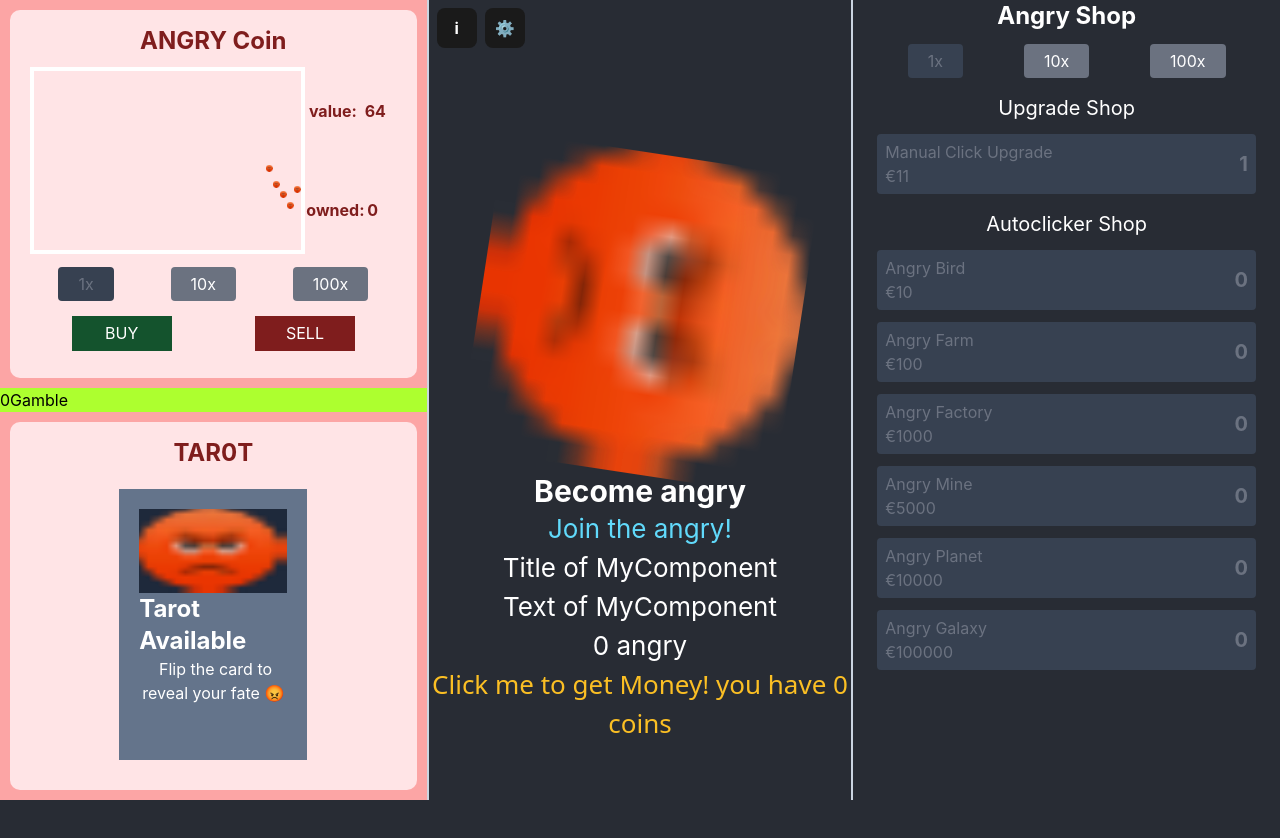
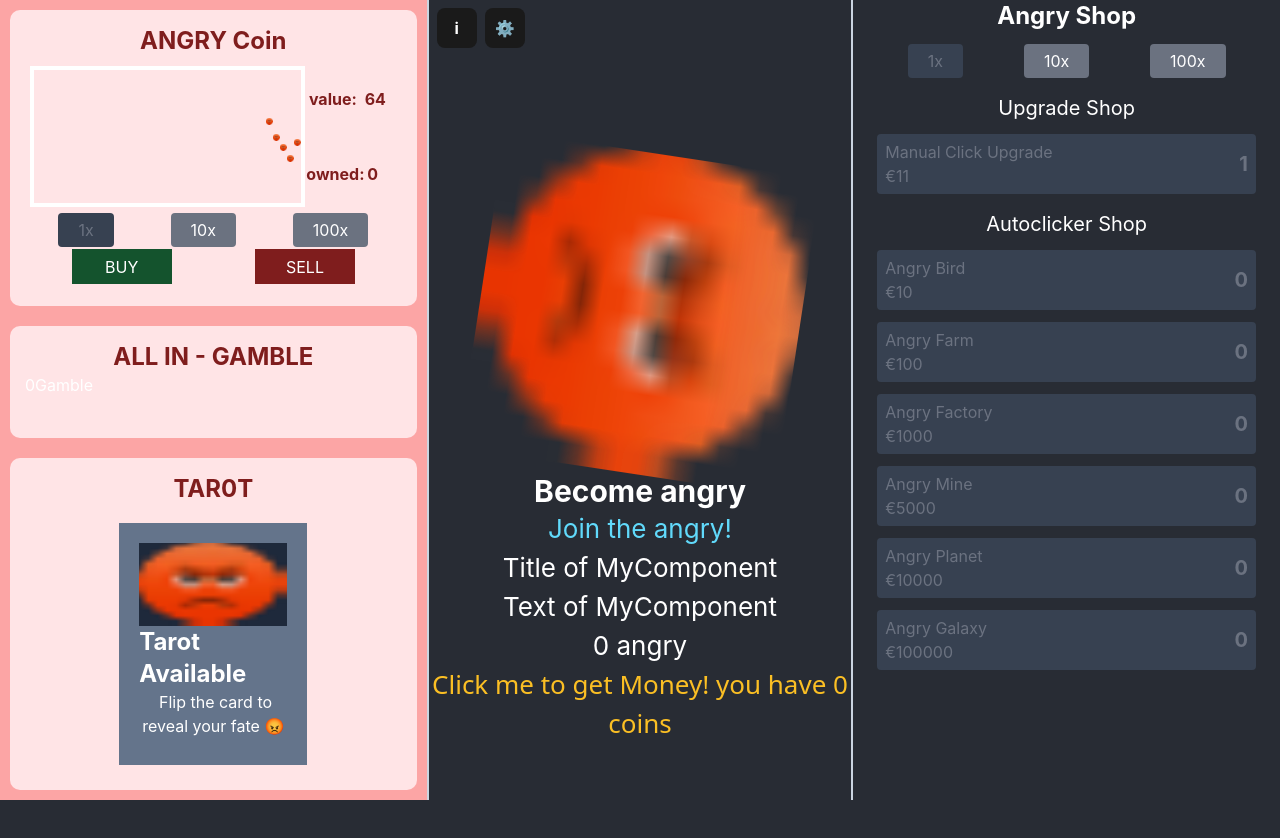
Before and after one commit to Wolfelijolex/Angry-Clicker, a React (Create React App) app: page / in a window 1280 px wide. Shown: the top 838 px of the page. Built offline with nearby package versions, Linux system fonts and the light colour scheme.

Commit message:
added styling

```diff
--- a/src/components/GambleComponent/GambleComponent.tsx
+++ b/src/components/GambleComponent/GambleComponent.tsx
@@ -18,11 +18,11 @@ function GambleComponent() {
   const gambleMoney = () => {
     if (money > 0) {
       if (Math.floor(Math.random() * 2)) {
-        message="You won";
+        message = "You won";
         console.log(message);
         dispatch(moneySlice.actions.add(money));
       } else {
-        message="You lost";
+        message = "You lost";
         console.log(message);
         dispatch(moneySlice.actions.set(0));
       }
@@ -32,8 +32,12 @@ function GambleComponent() {
   };
 
   return (
-    <div className={styles.GambleFriend} onClick={() => gambleMoney()}>
-      <h1>{money}{message}</h1>
+    <div className={styles.GambleWrapper} onClick={() => gambleMoney()}>
+      <div className={styles.GambleWrapper__Title}>all in - gamble</div>
+      <h1>
+        {money}
+        {message}
+      </h1>
     </div>
   );
 }
--- a/src/styles/components/Gamble.module.scss
+++ b/src/styles/components/Gamble.module.scss
@@ -1,16 +1,28 @@
-.GambleFriend{
-    background-color: greenyellow;
-    color: rgb(0, 0, 0);
-    height: auto;
+.GambleWrapper{
     width: auto;
-    user-select: none;
+    height: 15%;
+    @apply bg-rose-100;
+    margin: 10px;
+    padding: 15px;
+    border-radius: 10px;
+    &__Title {
+      @apply text-red-900 font-bold text-2xl;
+      text-transform: uppercase;
+      display: flex;
+      justify-content: center;
+    }
+    &__Wrapper {
+      height: 100%;
+      position: relative;
+
+    }
 }
-.GambleFriend:hover{
+.GambleWrapper:hover{
     background-color: green;
     color: yellow;
     cursor: pointer;
 }
-.GambleFriend:active{
+.GambleWrapper:active{
     background-color: rgb(83, 175, 103);
     color: rgb(206, 64, 166);
     cursor: pointer;
--- a/src/styles/components/StockMarket.module.scss
+++ b/src/styles/components/StockMarket.module.scss
@@ -3,7 +3,7 @@
   margin: 10px;
   padding: 15px;
   border-radius: 10px;
-  height: 50%;
+  height: 40%;
   display: flex;
   flex-direction: column;
   &__title {
--- a/src/styles/components/Tarot.module.scss
+++ b/src/styles/components/Tarot.module.scss
@@ -3,7 +3,7 @@
   margin: 10px;
   padding: 15px;
   border-radius: 10px;
-  height: 50%;
+  height: 45%;
   &__Title {
     @apply text-red-900 font-bold text-2xl;
     display: flex;
```
